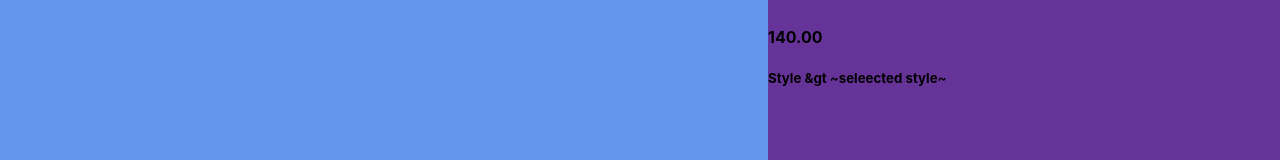
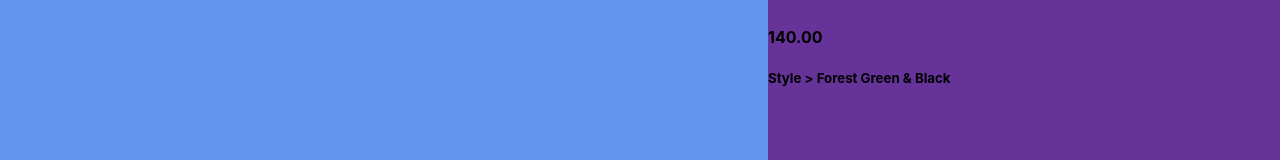
Before and after one commit to FEC-falculelle/hrnyc34-fec-falcullele, a React (Create React App) app in the folder my-app/: page / in a window 1280 px wide. Shown: the part 214-374 px from the top of the page. Built offline with nearby package versions, Linux system fonts and the light colour scheme; no server answers.

Commit message:
style name is being rendered to the page

```diff
--- a/my-app/src/components/widgets/product/ProductInfo.tsx
+++ b/my-app/src/components/widgets/product/ProductInfo.tsx
@@ -7,10 +7,14 @@ import {getStyle} from '../../../actions/productStyleAction';
 function ProductInfo() {
   const dispatch = useDispatch();
   const singleProductState = useSelector((state: RootStore) => state.singleProduct);
+  const styleState = useSelector((state: RootStore) => state.style);
+
   const [category, setCategory] = useState(singleProductState?.products?.category);
   const [name, setName] = useState(singleProductState?.products?.name);
   const [slogan, setSlogan] = useState(singleProductState?.products?.slogan);
   const [price, setPrice] = useState(singleProductState?.products?.default_price);
+  const [styles, setStyles] = useState(styleState?.products?.results)
+  const [selectedStyle, setSelectedStyle] = useState(styleState?.products?.results[0])
 
   //might need to useRed or useCallback here incase values are not stored
   useEffect(() => {
@@ -21,7 +25,13 @@ function ProductInfo() {
       setPrice(singleProductState?.products?.default_price);
       getStyle(singleProductState?.products?.id);
     }
-  }, [singleProductState])
+  }, [singleProductState]);
+
+  useEffect(() => {
+    if (styleState.hasOwnProperty('products')) {
+      setStyles(styleState.products?.results);
+    }
+  }, [styleState])
 
 
   // const featuredProduct = useSelector((state: RootStore) => state.products[0]);
@@ -38,7 +48,7 @@ function ProductInfo() {
       <h3>{category}</h3>
       <h1>{name}</h1>
       <h4>{price}</h4>
-      <h5>Style &gt ~seleected style~ </h5>
+      <h5>Style &gt; {selectedStyle?.name}</h5>
     </div>
   );
 }
```
